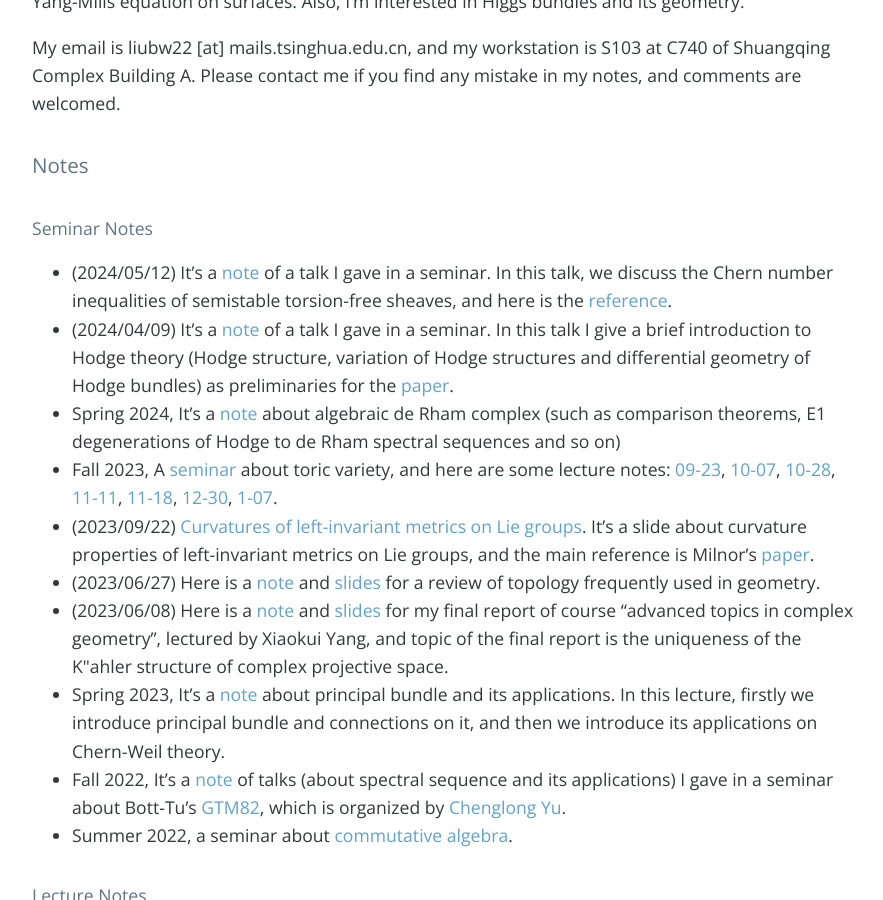
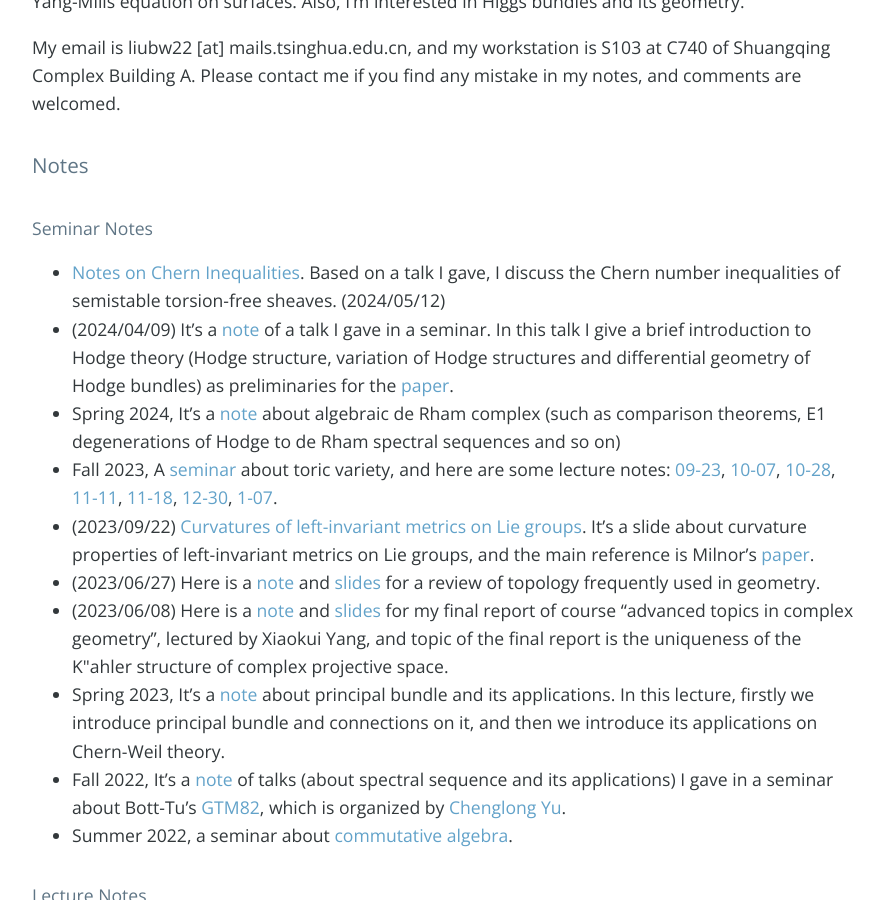
Before and after one commit to bowenl-math/bowenl-math.github.io, a Jekyll site: the page built from index.md, in a window 1280 px wide and 900 px high, scrolled down 519 px. Shown: the whole window, without its empty margins (192-1075 px from the left). Built offline with Jekyll 4.4.1, drawn with Linux system fonts in a browser that asks for light colours; nearby versions of some CDN libraries; our own code applies the rules of GitHub Pages for plain Markdown files; the list of posts is cut into pages by our own code; comment, search, counter and statistics services are not loaded.

Commit message:
Update index.md

```diff
--- a/index.md
+++ b/index.md
@@ -6,7 +6,7 @@ My email is liubw22 [at] mails.tsinghua.edu.cn, and my workstation is S103 at C7
 
 ### Notes
 #### Seminar Notes
-* (2024/05/12) It's a [note](notes/2024Spring/Miyaoka.pdf) of a talk I gave in a seminar. In this talk, we discuss the Chern number inequalities of semistable torsion-free sheaves, and here is the [reference](https://mathscinet.ams.org/mathscinet/article?mr=946247).
+* [Notes on Chern Inequalities](notes/2024Spring/Miyaoka.pdf). Based on a talk I gave, I discuss the Chern number inequalities of semistable torsion-free sheaves. (2024/05/12)
 * (2024/04/09) It's a [note](notes/2024Spring/04_09.pdf) of a talk I gave in a seminar. In this talk I give a brief introduction to Hodge theory (Hodge structure, variation of Hodge structures and differential geometry of Hodge bundles) as preliminaries for the [paper](https://mathscinet.ams.org/mathscinet/article?mr=3539923).
 * Spring 2024, It's a [note](notes/2024Spring/algebraic_deRham.pdf) about algebraic de Rham complex (such as comparison theorems, E1 degenerations of Hodge to de Rham spectral sequences and so on)
 * Fall 2023, A [seminar](notes/2023Fall/toric/syllabus.pdf) about toric variety, and here are some lecture notes: [09-23](notes/2023Fall/toric/09-23.pdf), [10-07](notes/2023Fall/toric/10-07.pdf), [10-28](notes/2023Fall/toric/10-28.pdf), [11-11](notes/2023Fall/toric/11-11.pdf), [11-18](notes/2023Fall/toric/11-18.pdf), [12-30](notes/2023Fall/toric/12-30,01-07.pdf), [1-07](notes/2023Fall/toric/12-30,01-07.pdf).
```
